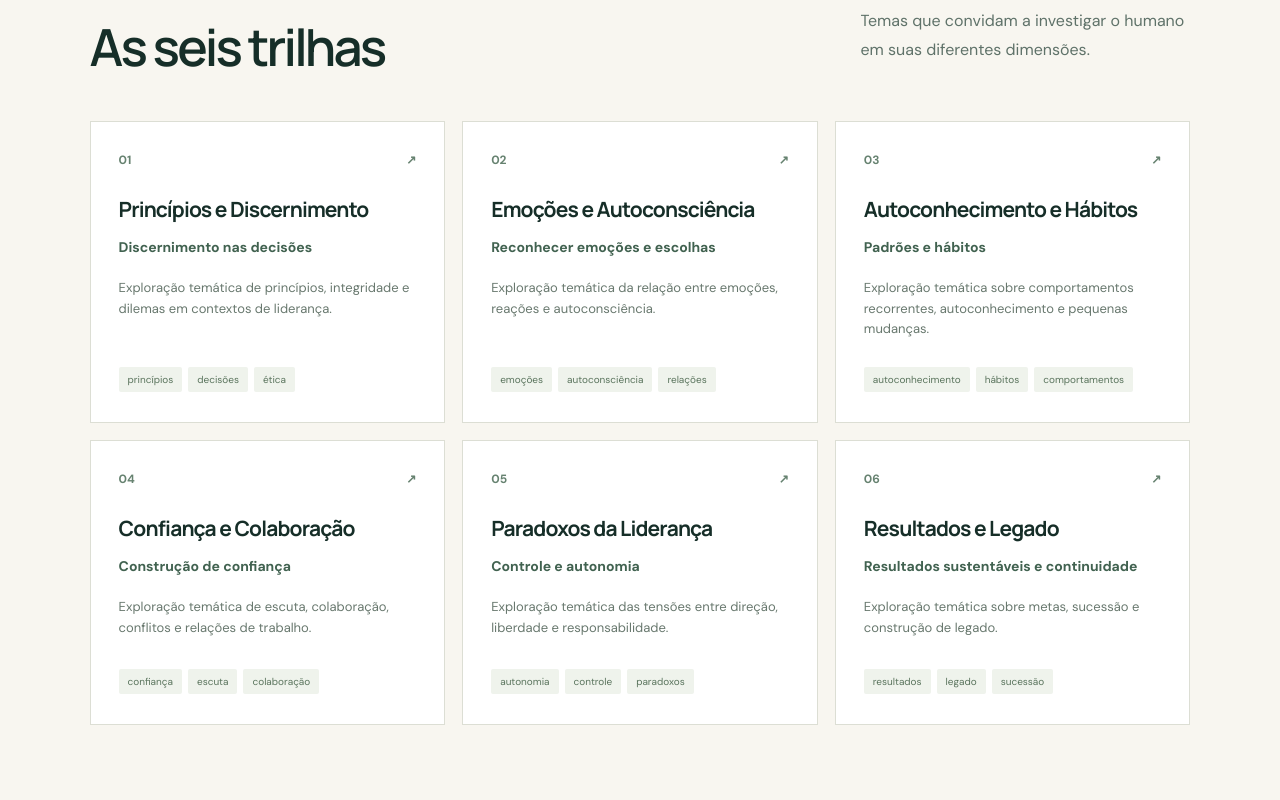
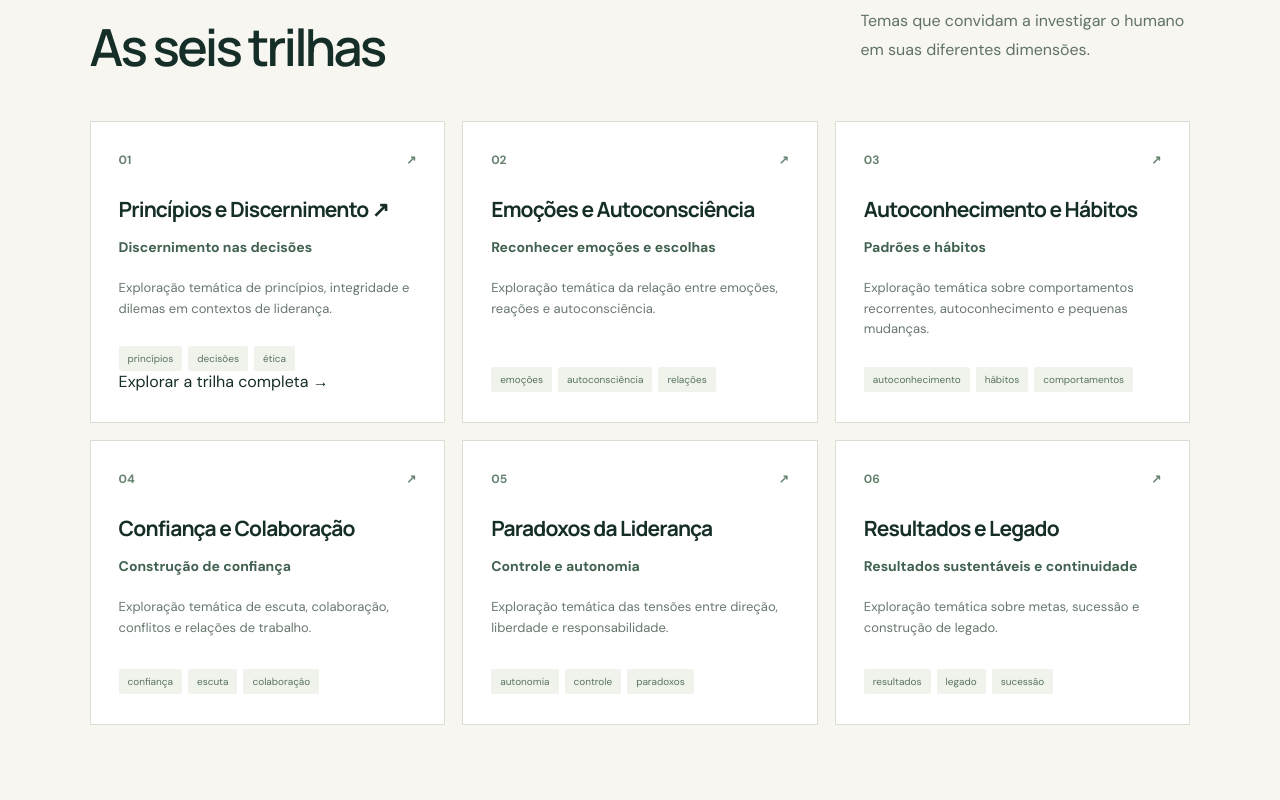
Before and after one commit to Escola-Atemporal/biblioteca-atemporal, a Next.js app in the folder vercel-app/: page / in a window 1280 px wide. Shown: the part 900-1700 px from the top of the page. Built offline with nearby package versions, Linux system fonts and the light colour scheme.

Commit message:
Link first thematic track from Biblioteca homepage

```diff
--- a/vercel-app/app/page.tsx
+++ b/vercel-app/app/page.tsx
@@ -24,7 +24,7 @@ export default function HomePage() {
       <section id="trilhas" className="section">
         <div className="section-head"><div><span className="eyebrow dark">PERCURSOS DE CONHECIMENTO</span><h2>As seis trilhas</h2></div><p>Temas que convidam a investigar o humano em suas diferentes dimensões.</p></div>
         <div className="tracks">
-          {catalog.items.map((item) => <article className="track" key={item.id}><div className="track-num">{item.track} <span>↗</span></div><h3>{tracks[item.track]}</h3><h4>{item.title}</h4><p>{item.description}</p><div className="tags">{item.tags.slice(0,3).map(tag=><span key={tag}>{tag}</span>)}</div></article>)}
+          {catalog.items.map((item) => <article className="track" key={item.id}><div className="track-num">{item.track} <span>↗</span></div><h3>{item.track === "01" ? <Link href="/trilhas/principios-e-discernimento">{tracks[item.track]} ↗</Link> : tracks[item.track]}</h3><h4>{item.title}</h4><p>{item.description}</p><div className="tags">{item.tags.slice(0,3).map(tag=><span key={tag}>{tag}</span>)}</div>{item.track === "01" && <Link href="/trilhas/principios-e-discernimento" className="track-cta">Explorar a trilha completa →</Link>}</article>)}
         </div>
       </section>
       <section className="access-cta"><div><span className="eyebrow">UM ESPAÇO PARA APROFUNDAR</span><h2>O seu percurso continua aqui.</h2><p>Os materiais internos ficarão disponíveis apenas para pessoas autorizadas pela Escola.</p></div><Link href="/entrar" className="primary light">Entrar na Biblioteca ↗</Link></section>
```
